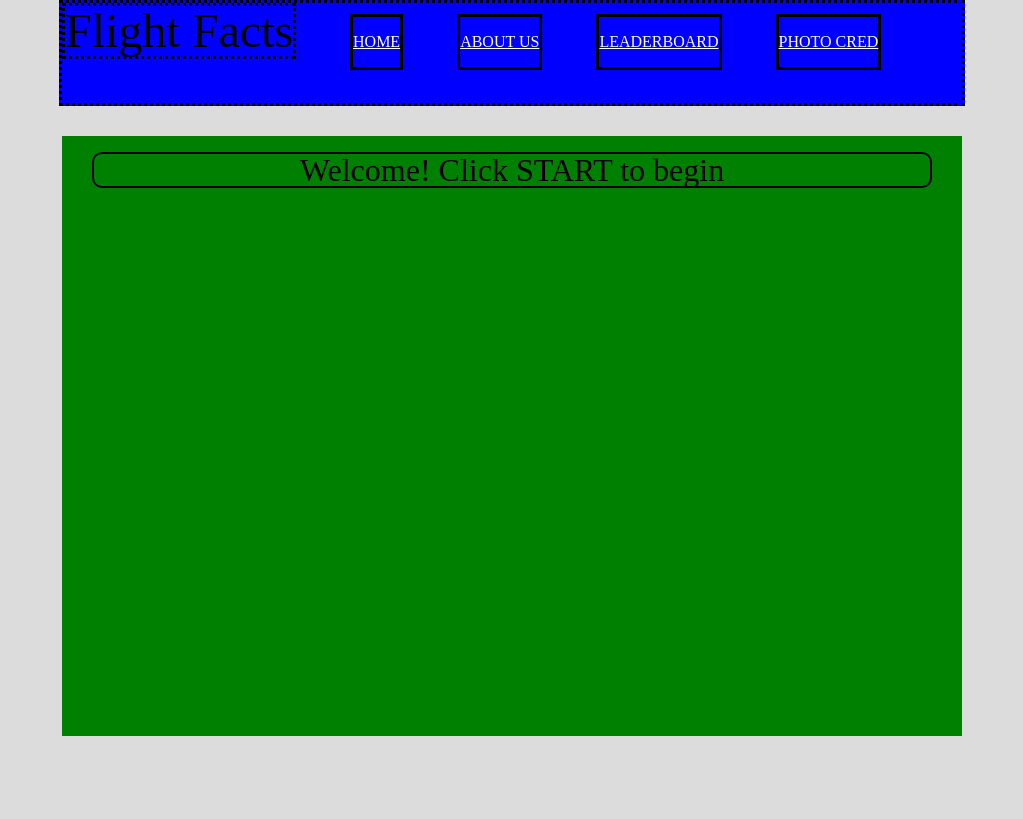
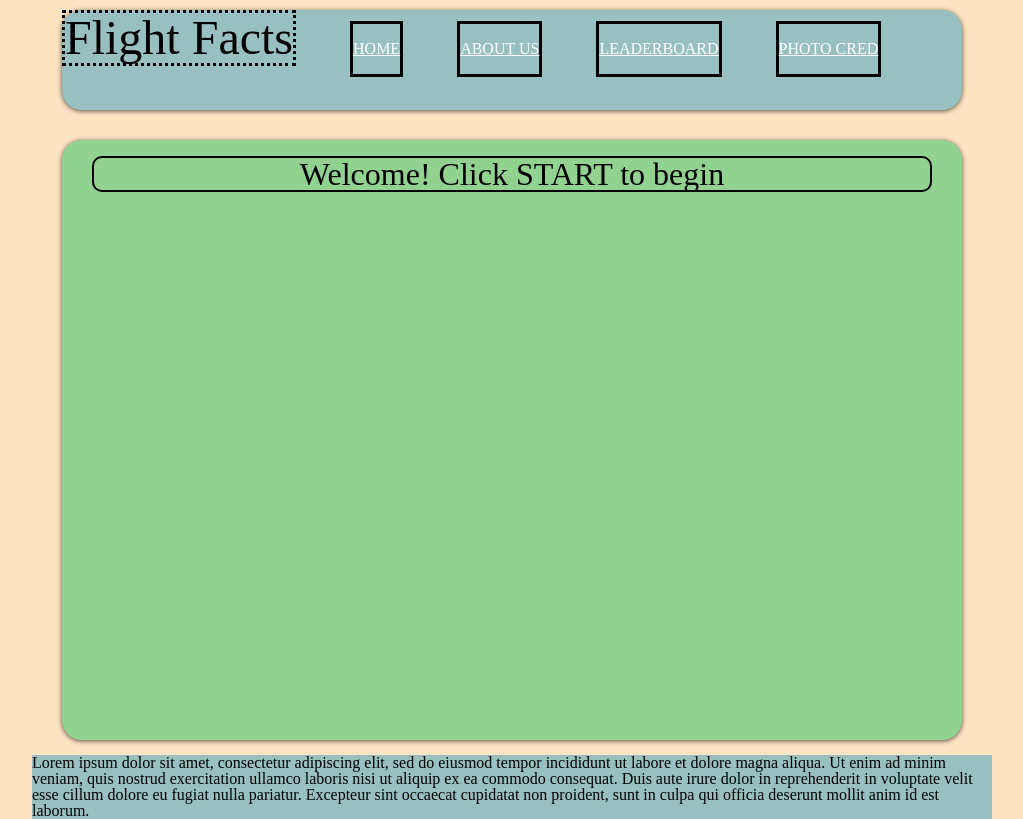
Before and after one commit to shaybrow/flight-facts, a plain HTML site: page index.html in a window 1280 px wide. Shown: the whole page, without its empty margins (128-1151 px from the left). Drawn offline with Linux system fonts and the light colour scheme.

Commit message:
working on styling for containers

```diff
--- a/css/styles.css
+++ b/css/styles.css
@@ -1,6 +1,7 @@
 /* styles.css */
+/* General Style rules */
 body{
-background-color: gainsboro;
+background-color: bisque;
 }
 
 main {
@@ -9,20 +10,15 @@ main {
   margin-top: 30px;
 }
 
-#game-container{
-  background-color: green;
-  height: 600px;
-  width: 900px;
-  margin:auto;
-  margin-top: 30px;
-}
-
 header nav{
-  background-color: blue;
+  background-color: #99c0c1;
   width: 900px;
   height: 100px;
   margin: auto;
-  border: 3px dotted black;
+  margin-top: 10px;
+  box-shadow: 0 1px 6px rgba(0, 0, 0, .24), 0 1px 4px rgba(0, 0, 0, .48);
+  /* border: 3px dotted black; */
+  border-radius: 20px;
 }
 
 h1{
@@ -36,6 +32,11 @@ nav li {
   line-height: 50px;
 }
 
+nav li:nth-child(:first) {
+  margin-top: 5px;
+  margin-left: 5px;
+}
+
 nav li:not(:first-child) {
   border: 3px solid black;
   margin-left: 50px;
@@ -43,6 +44,16 @@ nav li:not(:first-child) {
 
 nav a{
   color: white;
+}
+
+#game-container{
+  background-color: #91d291;
+  height: 600px;
+  width: 900px;
+  margin:auto;
+  margin-top: 30px;
+  border-radius: 20px;
+  box-shadow: 0 1px 6px rgba(0, 0, 0, .24), 0 1px 4px rgba(0, 0, 0, .48);
 }
 
 #game-container h2{
@@ -64,7 +75,8 @@ nav a{
 }
 
 footer {
+  background-color: #99c0c1;
+  margin: auto;
   margin-top: 15px;
-  height: 50px;
   width: 960px;
 }
--- a/index.html
+++ b/index.html
@@ -20,12 +20,17 @@
     </nav>
   </header>
   <main id="game-container">
-    <img id="background" src="" />
+    <img id="background" src="">
+    <img id="image2" src="">
 
 
 
   </main>
-  <footer id=>
+  <footer id="foot">
+    <section>
+      Lorem ipsum dolor sit amet, consectetur adipiscing elit, sed do eiusmod tempor incididunt ut labore et dolore magna aliqua. Ut enim ad minim veniam, quis nostrud exercitation ullamco laboris nisi ut aliquip ex ea commodo consequat. Duis aute irure dolor in reprehenderit in voluptate velit esse cillum dolore eu fugiat nulla pariatur. Excepteur sint occaecat cupidatat non proident, sunt in culpa qui officia deserunt mollit anim id est laborum.
+    </section>
+
     <!-- hard code instructions here -->
     <script src="js/app.js"></script>
   </footer>
```
